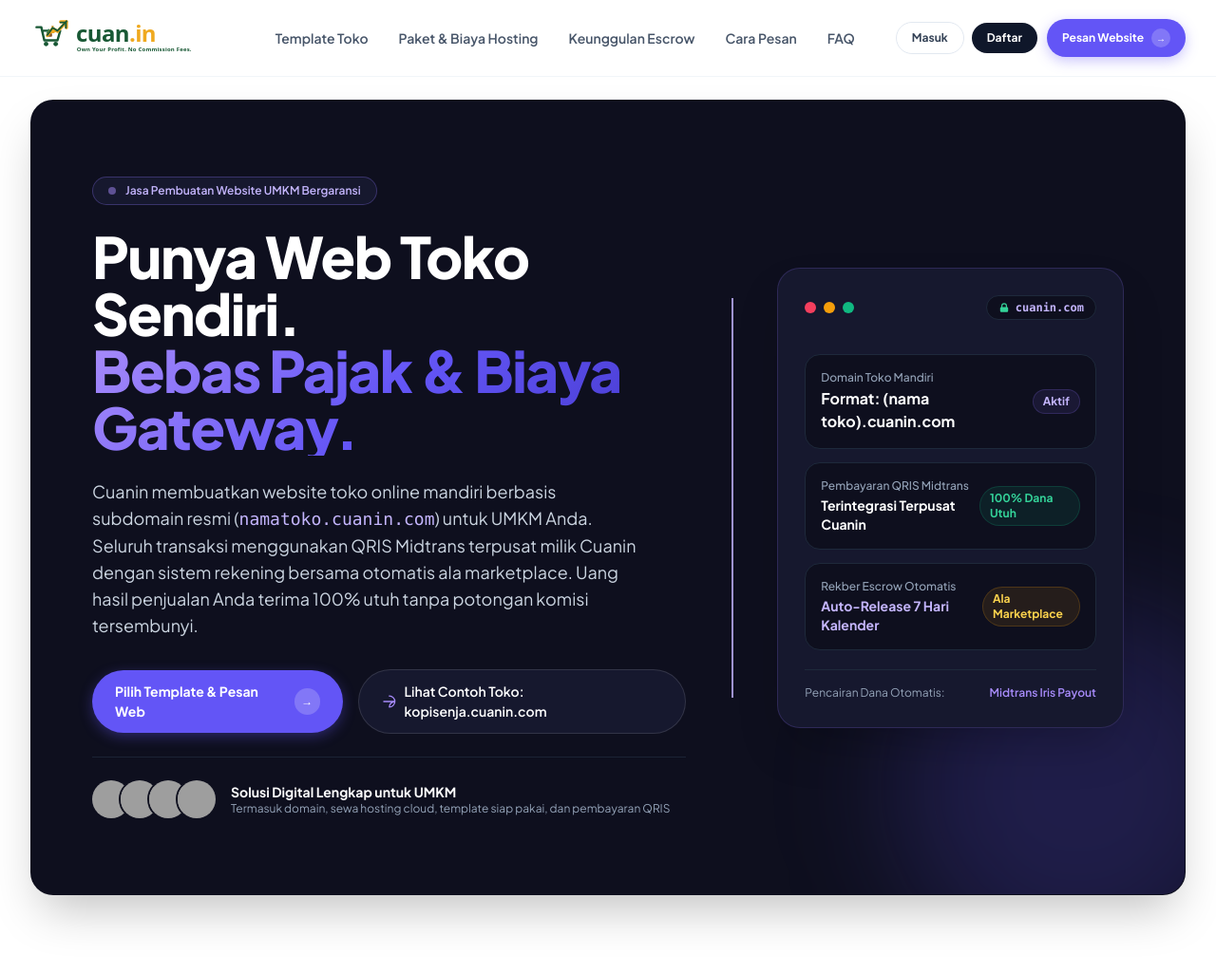
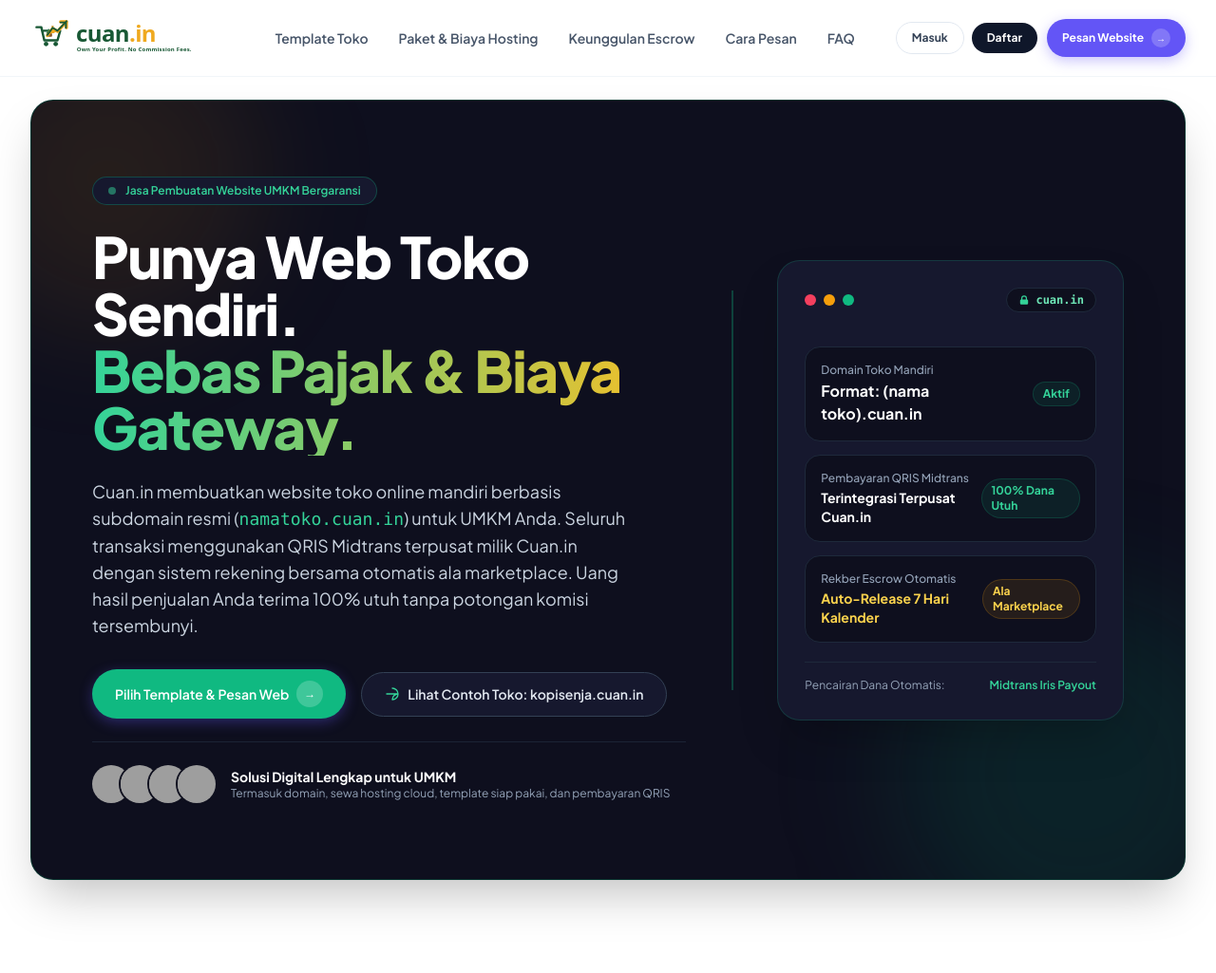
Before and after one commit to CahyaDwiSaputra/cuanin, a website: page public/index.html in a window 1280 px wide. Shown: the top 1025 px of the page at 95% size. Drawn offline with Linux system fonts and the light colour scheme; no server answers; grey boxes are pictures that could not be loaded.

Commit message:
perubahan mengikuti logo

```diff
--- a/public/index.html
+++ b/public/index.html
@@ -314,11 +314,14 @@
       <!-- ============================================== -->
       <section class="max-w-[1600px] mx-auto px-4 sm:px-6 lg:px-8 pt-6 pb-16">
         <div
-          class="bg-surface-dark text-white rounded-3xl border border-brand-900/60 p-8 sm:p-14 lg:p-16 shadow-2xl relative overflow-hidden"
+          class="bg-surface-dark text-white rounded-3xl border border-emerald-900/60 p-8 sm:p-14 lg:p-16 shadow-2xl relative overflow-hidden"
         >
-          <!-- Ambient subtle purple gradient behind visual -->
+          <!-- Ambient Subtle Green & Gold Gradient Background -->
           <div
-            class="absolute -right-20 -bottom-20 w-96 h-96 bg-brand-600/20 rounded-full blur-3xl pointer-events-none"
+            class="absolute -right-20 -bottom-20 w-96 h-96 bg-emerald-600/15 rounded-full blur-3xl pointer-events-none"
+          ></div>
+          <div
+            class="absolute -left-20 -top-20 w-80 h-80 bg-amber-500/10 rounded-full blur-3xl pointer-events-none"
           ></div>
 
           <div class="flex flex-col lg:flex-row lg:items-center relative z-10">
@@ -326,10 +329,10 @@
             <div class="w-full lg:w-[62%] space-y-6 lg:pr-12 lg:py-4">
               <!-- Eyebrow Pill -->
               <div
-                class="inline-flex items-center gap-2.5 px-4 py-1.5 rounded-full bg-surface-darkcard border border-brand-500/30 text-brand-300 text-xs font-semibold"
+                class="inline-flex items-center gap-2.5 px-4 py-1.5 rounded-full bg-surface-darkcard border border-emerald-500/30 text-emerald-400 text-xs font-semibold"
               >
                 <span
-                  class="w-2 h-2 rounded-full bg-brand-400 animate-pulse"
+                  class="w-2 h-2 rounded-full bg-emerald-400 animate-pulse"
                 ></span>
                 Jasa Pembuatan Website UMKM Bergaransi
               </div>
@@ -339,20 +342,22 @@
                 class="text-4xl sm:text-5xl lg:text-6xl font-extrabold text-white tracking-tight leading-[1.12]"
               >
                 Punya Web Toko Sendiri.
-                <span class="text-gradient-purple block"
-                  >Bebas Pajak & Biaya Gateway.</span
-                >
+                <span
+                  class="text-transparent bg-clip-text bg-gradient-to-r from-emerald-400 to-amber-400 block"
+                >
+                  Bebas Pajak & Biaya Gateway.
+                </span>
               </h1>
 
-              <!-- Subtitle (Clean & Concise Value Prop) -->
+              <!-- Subtitle -->
               <p
                 class="text-base sm:text-lg text-slate-300 leading-relaxed max-w-xl font-normal"
               >
-                Cuanin membuatkan website toko online mandiri berbasis subdomain
-                resmi (<span class="text-brand-300 font-mono"
-                  >namatoko.cuanin.com</span
+                Cuan.in membuatkan website toko online mandiri berbasis
+                subdomain resmi (<span class="text-emerald-400 font-mono"
+                  >namatoko.cuan.in</span
                 >) untuk UMKM Anda. Seluruh transaksi menggunakan QRIS Midtrans
-                terpusat milik Cuanin dengan sistem rekening bersama otomatis
+                terpusat milik Cuan.in dengan sistem rekening bersama otomatis
                 ala marketplace. Uang hasil penjualan Anda terima 100% utuh
                 tanpa potongan komisi tersembunyi.
               </p>
@@ -361,7 +366,10 @@
               <div
                 class="pt-2 flex flex-col sm:flex-row items-stretch sm:items-center gap-4"
               >
-                <a href="/order" class="btn-pill-primary">
+                <a
+                  href="/order"
+                  class="btn-pill-primary inline-flex items-center justify-center gap-2 px-6 py-3 rounded-full bg-emerald-500 hover:bg-emerald-600 text-white font-semibold transition-all"
+                >
                   <span>Pilih Template & Pesan Web</span>
                   <span
                     class="w-7 h-7 rounded-full bg-white/20 flex items-center justify-center text-xs"
@@ -371,10 +379,10 @@
                 <a
                   href="/toko/kopisenja"
                   target="_blank"
-                  class="btn-pill-secondary"
-                >
-                  <svg
-                    class="w-4 h-4 text-brand-400"
+                  class="btn-pill-secondary inline-flex items-center justify-center gap-2 px-6 py-3 rounded-full bg-surface-darkcard border border-slate-700 hover:border-emerald-500/50 text-slate-200 font-semibold transition-all"
+                >
+                  <svg
+                    class="w-4 h-4 text-emerald-400"
                     fill="none"
                     stroke="currentColor"
                     viewBox="0 0 24 24"
@@ -386,7 +394,7 @@
                       d="M21 12a9 9 0 01-9 9m9-9a9 9 0 00-9-9m9 9H3m9 9a9 9 0 019-9"
                     ></path>
                   </svg>
-                  <span>Lihat Contoh Toko: kopisenja.cuanin.com</span>
+                  <span>Lihat Contoh Toko: kopisenja.cuan.in</span>
                 </a>
               </div>
 
@@ -428,15 +436,16 @@
               </div>
             </div>
 
-            <!-- Right Column Card Graphic (Showing Store Subdomain Mockup) -->
+            <!-- Right Column Card Graphic (Store Subdomain Mockup) -->
             <div
-              class="w-full lg:w-[38%] relative flex justify-center lg:pl-12"
+              class="w-full lg:w-[38%] relative flex justify-center lg:pl-12 mt-10 lg:mt-0"
             >
               <div
-                class="absolute left-0 top-8 bottom-8 w-[2px] bg-violet-300/80 hidden lg:block"
+                class="absolute left-0 top-8 bottom-8 w-[2px] bg-emerald-500/30 hidden lg:block"
               ></div>
+
               <div
-                class="w-full max-w-md bg-surface-darkcard border border-brand-500/20 rounded-3xl p-6 sm:p-7 shadow-2xl relative"
+                class="w-full max-w-md bg-surface-darkcard border border-emerald-500/20 rounded-3xl p-6 sm:p-7 shadow-2xl relative"
               >
                 <!-- Browser Header -->
                 <div class="flex items-center justify-between pb-4">
@@ -446,7 +455,7 @@
                     <div class="w-3 h-3 rounded-full bg-emerald-500"></div>
                   </div>
                   <div
-                    class="text-xs font-mono text-brand-300 font-semibold bg-surface-dark px-3 py-1 rounded-full border border-slate-800 flex items-center gap-1.5"
+                    class="text-xs font-mono text-emerald-300 font-semibold bg-surface-dark px-3 py-1 rounded-full border border-slate-800 flex items-center gap-1.5"
                   >
                     <svg
                       class="w-3 h-3 text-emerald-400"
@@ -459,7 +468,7 @@
                         clip-rule="evenodd"
                       ></path>
                     </svg>
-                    <span>cuanin.com</span>
+                    <span>cuan.in</span>
                   </div>
                 </div>
 
@@ -473,11 +482,11 @@
                         >Domain Toko Mandiri</span
                       >
                       <span class="text-base font-bold text-white mt-0.5 block"
-                        >Format: (nama toko).cuanin.com</span
+                        >Format: (nama toko).cuan.in</span
                       >
                     </div>
                     <span
-                      class="px-2.5 py-1 rounded-full text-xs font-bold bg-brand-500/10 text-brand-300 border border-brand-500/20"
+                      class="px-2.5 py-1 rounded-full text-xs font-bold bg-emerald-500/10 text-emerald-400 border border-emerald-500/20"
                       >Aktif</span
                     >
                   </div>
@@ -490,7 +499,7 @@
                         >Pembayaran QRIS Midtrans</span
                       >
                       <span class="text-sm font-bold text-white mt-0.5 block"
-                        >Terintegrasi Terpusat Cuanin</span
+                        >Terintegrasi Terpusat Cuan.in</span
                       >
                     </div>
                     <span
@@ -507,7 +516,7 @@
                         >Rekber Escrow Otomatis</span
                       >
                       <span
-                        class="text-sm font-bold text-violet-300 mt-0.5 block"
+                        class="text-sm font-bold text-amber-300 mt-0.5 block"
                         >Auto-Release 7 Hari Kalender</span
                       >
                     </div>
@@ -522,7 +531,7 @@
                   class="mt-5 pt-4 border-t border-slate-800 flex items-center justify-between text-xs text-slate-400"
                 >
                   <span>Pencairan Dana Otomatis:</span>
-                  <span class="text-brand-400 font-semibold"
+                  <span class="text-emerald-400 font-semibold"
                     >Midtrans Iris Payout</span
                   >
                 </div>
@@ -689,7 +698,8 @@
                 >
               </div>
               <p class="text-xs text-slate-500 mt-1">
-                Cocok untuk UMKM yang baru mulai jualan online mandiri. Sudah mencakup desain siap pakai.
+                Cocok untuk UMKM yang baru mulai jualan online mandiri. Sudah
+                mencakup desain siap pakai.
               </p>
               <div class="mt-6 pb-6 border-b border-slate-100">
                 <div class="flex items-baseline gap-1">
@@ -952,7 +962,8 @@
                 >
               </div>
               <p class="text-xs text-slate-500 mt-1">
-                Solusi brand profesional berskala besar dengan domain kustom mandiri dan fasilitas terlengkap siap pakai.
+                Solusi brand profesional berskala besar dengan domain kustom
+                mandiri dan fasilitas terlengkap siap pakai.
               </p>
               <div class="mt-6 pb-6 border-b border-slate-100">
                 <div class="flex items-baseline gap-1">
@@ -965,7 +976,8 @@
                   >
                 </div>
                 <p class="text-[11px] text-emerald-700 font-semibold mt-1.5">
-                  Termasuk Dedicated Cloud VPS + Gratis Domain .com/.id 1 Tahun Penuh
+                  Termasuk Dedicated Cloud VPS + Gratis Domain .com/.id 1 Tahun
+                  Penuh
                 </p>
               </div>
               <ul class="mt-6 space-y-3.5 text-xs text-slate-600">
@@ -981,7 +993,9 @@
                       clip-rule="evenodd"
                     ></path>
                   </svg>
-                  <span class="font-semibold text-slate-800">Semua Fitur Unggulan Paket Pro Termasuk</span>
+                  <span class="font-semibold text-slate-800"
+                    >Semua Fitur Unggulan Paket Pro Termasuk</span
+                  >
                 </li>
                 <li class="flex items-start gap-2.5">
                   <svg
@@ -1014,7 +1028,10 @@
                       clip-rule="evenodd"
                     ></path>
                   </svg>
-                  <span>Dedicated Cloud VPS Server Mandiri (Resource Khusus & Traffic Unlimited)</span>
+                  <span
+                    >Dedicated Cloud VPS Server Mandiri (Resource Khusus &
+                    Traffic Unlimited)</span
+                  >
                 </li>
                 <li class="flex items-start gap-2.5">
                   <svg
@@ -1028,7 +1045,10 @@
                       clip-rule="evenodd"
                     ></path>
                   </svg>
-                  <span>Setup Full Desain Toko & Dibantu Input Hingga 100 Produk Awal</span>
+                  <span
+                    >Setup Full Desain Toko & Dibantu Input Hingga 100 Produk
+                    Awal</span
+                  >
                 </li>
                 <li class="flex items-start gap-2.5">
                   <svg
@@ -1042,7 +1062,10 @@
                       clip-rule="evenodd"
                     ></path>
                   </svg>
-                  <span>Multi-Staff Operator Toko, Kasir POS & Gudang (Hak Akses Terpisah)</span>
+                  <span
+                    >Multi-Staff Operator Toko, Kasir POS & Gudang (Hak Akses
+                    Terpisah)</span
+                  >
                 </li>
                 <li class="flex items-start gap-2.5">
                   <svg
@@ -1056,7 +1079,10 @@
                       clip-rule="evenodd"
                     ></path>
                   </svg>
-                  <span>Integrasi Ongkir Multi-Kurir Otomatis (JNE, SiCepat, J&T, Paxel & Anteraja)</span>
+                  <span
+                    >Integrasi Ongkir Multi-Kurir Otomatis (JNE, SiCepat, J&T,
+                    Paxel & Anteraja)</span
+                  >
                 </li>
                 <li class="flex items-start gap-2.5">
                   <svg
@@ -1070,7 +1096,10 @@
                       clip-rule="evenodd"
                     ></path>
                   </svg>
-                  <span>Jalur Prioritas Rekber Escrow & Payout Otomatis Real-Time (Iris)</span>
+                  <span
+                    >Jalur Prioritas Rekber Escrow & Payout Otomatis Real-Time
+                    (Iris)</span
+                  >
                 </li>
                 <li class="flex items-start gap-2.5">
                   <svg
@@ -1084,7 +1113,10 @@
                       clip-rule="evenodd"
                     ></path>
                   </svg>
-                  <span>Laporan Keuangan & Analisis Omset Lengkap (Ekspor Excel & PDF)</span>
+                  <span
+                    >Laporan Keuangan & Analisis Omset Lengkap (Ekspor Excel &
+                    PDF)</span
+                  >
                 </li>
                 <li class="flex items-start gap-2.5">
                   <svg
@@ -1098,7 +1130,10 @@
                       clip-rule="evenodd"
                     ></path>
                   </svg>
-                  <span>Dedicated WhatsApp Account Manager & Pendampingan Bisnis VIP 24/7</span>
+                  <span
+                    >Dedicated WhatsApp Account Manager & Pendampingan Bisnis
+                    VIP 24/7</span
+                  >
                 </li>
                 <li class="flex items-start gap-2.5">
                   <svg
@@ -1112,7 +1147,10 @@
                       clip-rule="evenodd"
                     ></path>
                   </svg>
-                  <span>Garansi Uptime 99.9%, Sertifikat SSL Enterprise & Backup Harian Otomatis</span>
+                  <span
+                    >Garansi Uptime 99.9%, Sertifikat SSL Enterprise & Backup
+                    Harian Otomatis</span
+                  >
                 </li>
               </ul>
             </div>
@@ -1686,8 +1724,8 @@
     <!-- ============================================== -->
     <div
       id="modal-auth"
-      style="display: none;"
-      onclick="if (event.target === this) closeAuthModal()"
+      style="display: none"
+      onclick="if (event.target === this) closeAuthModal();"
       class="fixed inset-0 z-50 items-center justify-center p-4 bg-slate-900/60 backdrop-blur-xs hidden"
     >
       <div
```
